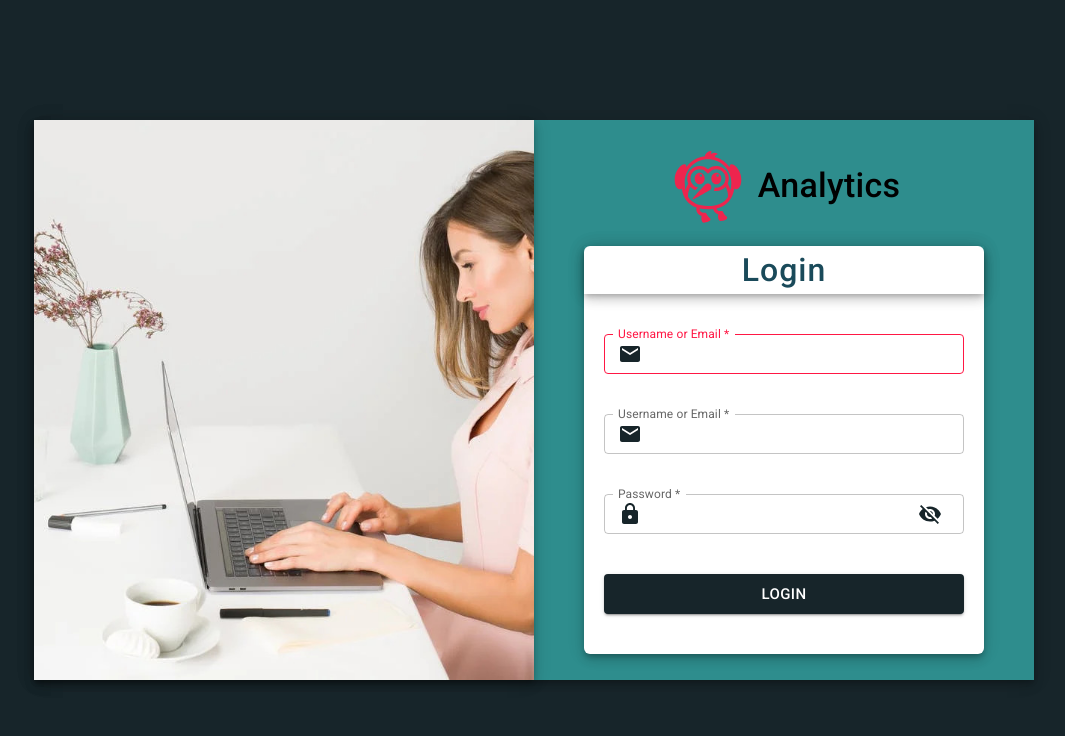
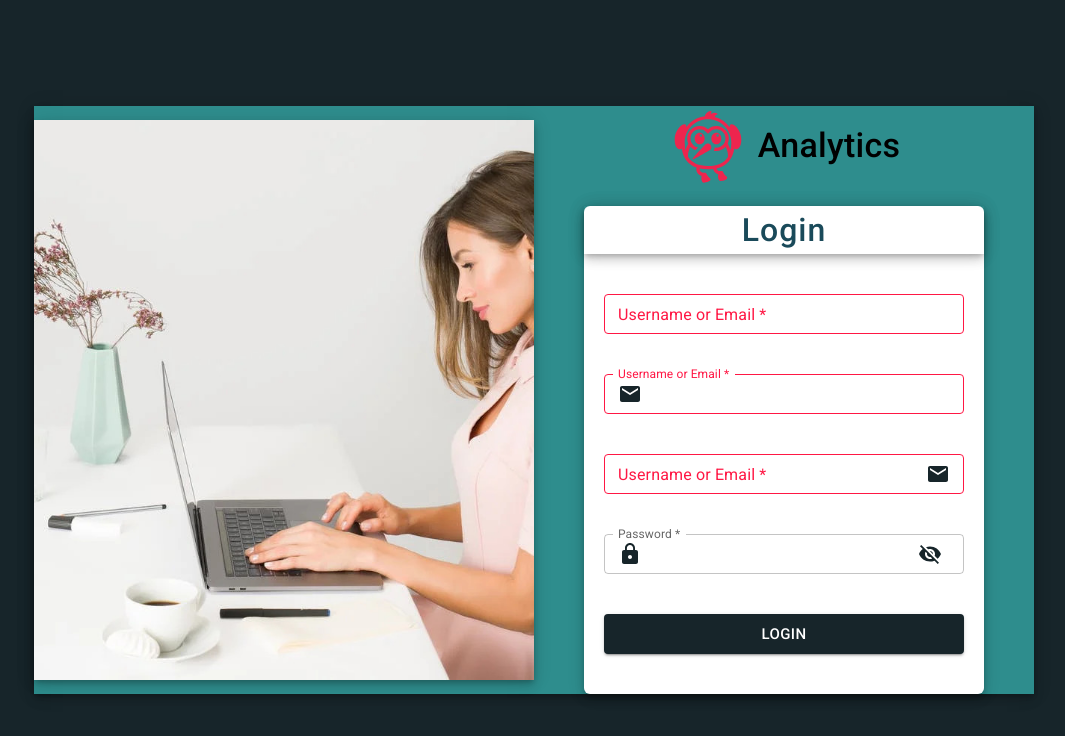
Before and after one commit to titprashantv/next-ts, a Next.js app: page /auth/login in a window 1280 px wide. Shown: the top 736 px of the page, without its empty margins (106-1171 px from the left). Built offline with nearby package versions, Linux system fonts and the light colour scheme.

Commit message:
Create text field component

```diff
--- a/components/fields/ALTextField.tsx
+++ b/components/fields/ALTextField.tsx
@@ -1,38 +1,37 @@
 import * as React from 'react';
 import {useState} from "react";
-import theme from "../../src/theme";
-import {Typography, TextField, Grid, Button, InputAdornment, IconButton} from '@mui/material';
+import {TextField, InputAdornment} from '@mui/material';
 import {Email, Lock, Visibility, VisibilityOff} from '@mui/icons-material';
 
 interface Props {
+    type: string;
     name: string;
     label: string;
     value: string;
+    onChange: any;
+    inputAdornment: any;
     error: boolean;
     helperText: string;
 }
 
 export default function ALTextField(props: Props) {
-
-    const {name, label, value, error, helperText} = props;
-
-    const [values, setValues] = useState({
-        userName: '',
-        passWord: '',
-        showPassword: false,
-    });
-
-    const handleChange = (event: React.ChangeEvent<HTMLInputElement>) => {
-        setValues({...values, [event.target.name]: event.target.value});
-    };
-
-    const handleClickShowPassword = () => {
-        setValues({...values, showPassword: !values.showPassword});
-    };
+    const {type, name, label, value, onChange, inputAdornment, error, helperText} = props;
 
     return (
-        <TextField type="text" name={name} label={label} value={value} error={error} helperText={helperText} onChange={handleChange} fullWidth size="small"
-                   InputProps={{startAdornment: <InputAdornment position="start"><Email color="primary"/></InputAdornment>}}
-        />
+        <div>
+            {!inputAdornment.isShow &&
+            <TextField type={type} name={name} label={label} value={value} onChange={onChange} error={error} helperText={helperText} fullWidth size="small"
+            />}
+
+            {inputAdornment.isShow && inputAdornment.position === 'start' &&
+            <TextField type={type} name={name} label={label} value={value} onChange={onChange} error={error} helperText={helperText} fullWidth size="small"
+                       InputProps={{startAdornment: <InputAdornment position="start"><Email color="primary"/></InputAdornment>}}
+            />}
+
+            {inputAdornment.isShow && inputAdornment.position === 'end' &&
+            <TextField type={type} name={name} label={label} value={value} onChange={onChange} error={error} helperText={helperText} fullWidth size="small"
+                       InputProps={{endAdornment: <InputAdornment position="end"><Email color="primary"/></InputAdornment>}}
+            />}
+        </div>
     );
 };
--- a/pages/auth/login.tsx
+++ b/pages/auth/login.tsx
@@ -33,16 +33,18 @@ export default function Login() {
             <div className="auth-fields">
                 <Grid container spacing={2}>
                     <Grid item xs={12}>
-                        <ALTextField name="userName" label="Username or Email *" value={values.userName} error={true} helperText={' '}/>
+                        <ALTextField type="text" name="userName" label="Username or Email *" value={values.userName} onChange={handleChange}
+                                     inputAdornment={{'isShow': false}} error={true} helperText={' '}/>
                     </Grid>
 
                     <Grid item xs={12}>
-                        <TextField type="text" name="userName" label="Username or Email *" value={values.userName} fullWidth size="small" error={false}
-                                   helperText=" " onChange={handleChange}
-                                   InputProps={{
-                                       startAdornment: <InputAdornment position="start"><Email color="primary"/></InputAdornment>,
-                                   }}
-                        />
+                        <ALTextField type="text" name="userName" label="Username or Email *" value={values.userName} onChange={handleChange}
+                                     inputAdornment={{'isShow': true, 'position': 'start'}} error={true} helperText={' '}/>
+                    </Grid>
+
+                    <Grid item xs={12}>
+                        <ALTextField type="text" name="userName" label="Username or Email *" value={values.userName} onChange={handleChange}
+                                     inputAdornment={{'isShow': true, 'position': 'end'}} error={true} helperText={' '}/>
                     </Grid>
 
                     <Grid item xs={12}>
```
